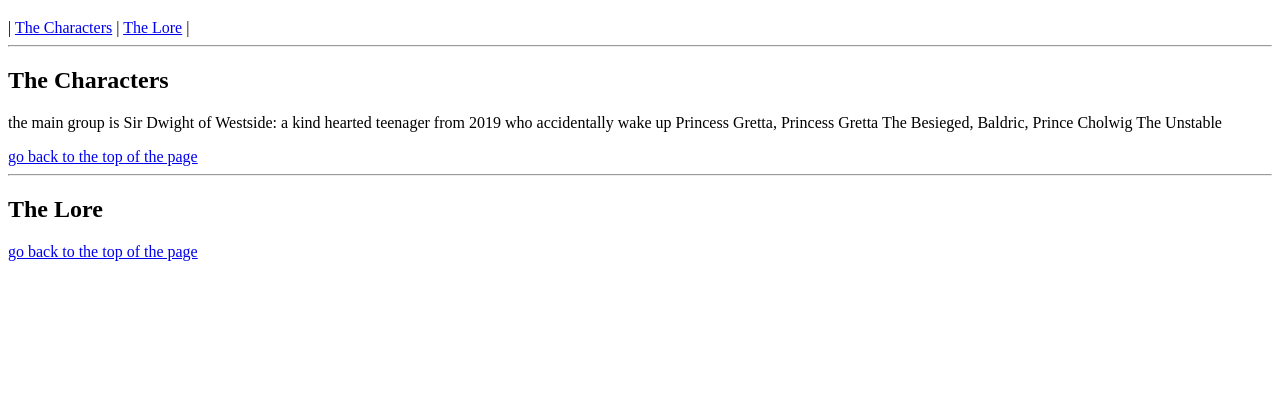
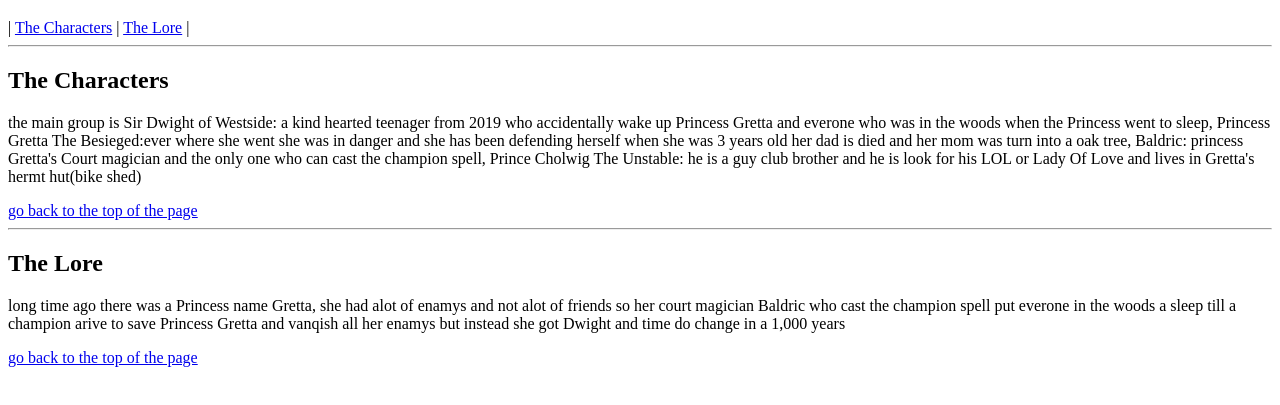
Before and after one commit to Leviticus73-cyber/LK_wed.dev, a plain HTML site: page first_web_page.html in a window 1280 px wide. Shown: the part 61-466 px from the top of the page. Drawn offline with Linux system fonts and the light colour scheme.

Commit message:
first_web_page.html

```diff
--- a/first_web_page.html
+++ b/first_web_page.html
@@ -15,13 +15,13 @@
     <hr>
     <h2 id="1">The Characters</h2>
     <p>
-    the main group is Sir Dwight of Westside: a kind hearted teenager from 2019 who accidentally wake up Princess Gretta, Princess Gretta The Besieged, Baldric, Prince Cholwig The Unstable
+    the main group is Sir Dwight of Westside: a kind hearted teenager from 2019 who accidentally wake up Princess Gretta and everone who was in the woods when the Princess went to sleep, Princess Gretta The Besieged:ever where she went she was in danger and she has been defending herself when she was 3 years old her dad is died and her mom was turn into a oak tree, Baldric: princess Gretta's Court magician and the only one who can cast the champion spell, Prince Cholwig The Unstable: he is a guy club brother and he is look for his LOL or Lady Of Love and lives in Gretta's hermt hut(bike shed)
     </p>
     <a href="#top">go back to the top of the page</a>
     <hr>
     <h2 id="2">The Lore</h2>
     <p>
-
+    long time ago there was a Princess name Gretta, she had alot of enamys and not alot of friends so her court magician Baldric who cast the champion spell put everone in the woods a sleep till a champion arive to save Princess Gretta and vanqish all her enamys but instead she got Dwight and time do change in a 1,000 years
     </p>
     <a href="#top">go back to the top of the page</a>
     </body>
```
Also changed, not shown: index.html (+1 -0 lines).
